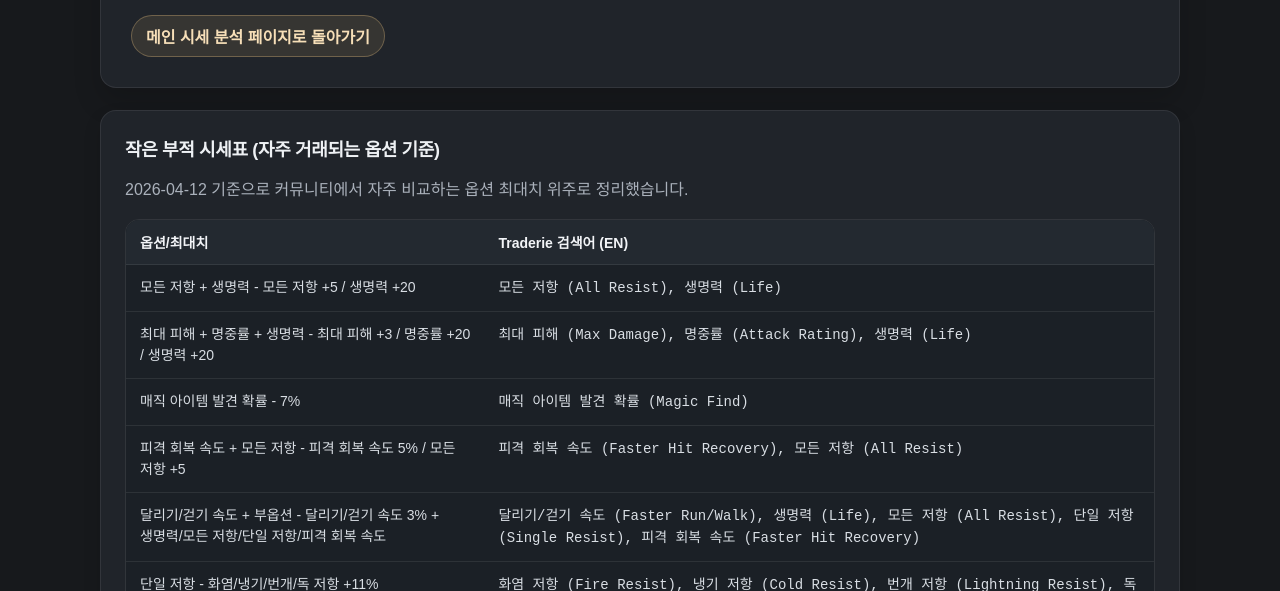
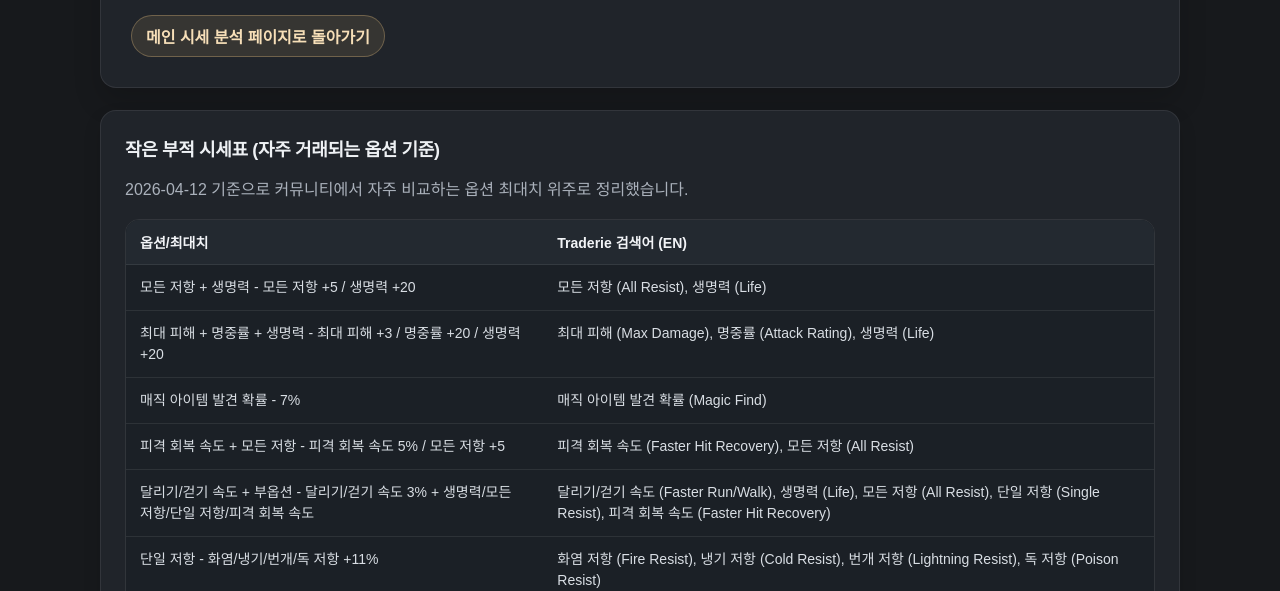
Before and after one commit to ctrlcccv/d2r, a website: page web/charms.html in a window 1280 px wide. Shown: the part 209-800 px from the top of the page. Drawn offline with Linux system fonts and the light colour scheme.

Commit message:
Match charm search column font to body text

```diff
--- a/web/styles.css
+++ b/web/styles.css
@@ -323,6 +323,14 @@ h2 {
   line-height: 1.5;
 }
 
+.price-table code {
+  font-family: inherit;
+  font-size: inherit;
+  color: inherit;
+  background: transparent;
+  padding: 0;
+}
+
 .price-table tbody tr:last-child td {
   border-bottom: 0;
 }
```
